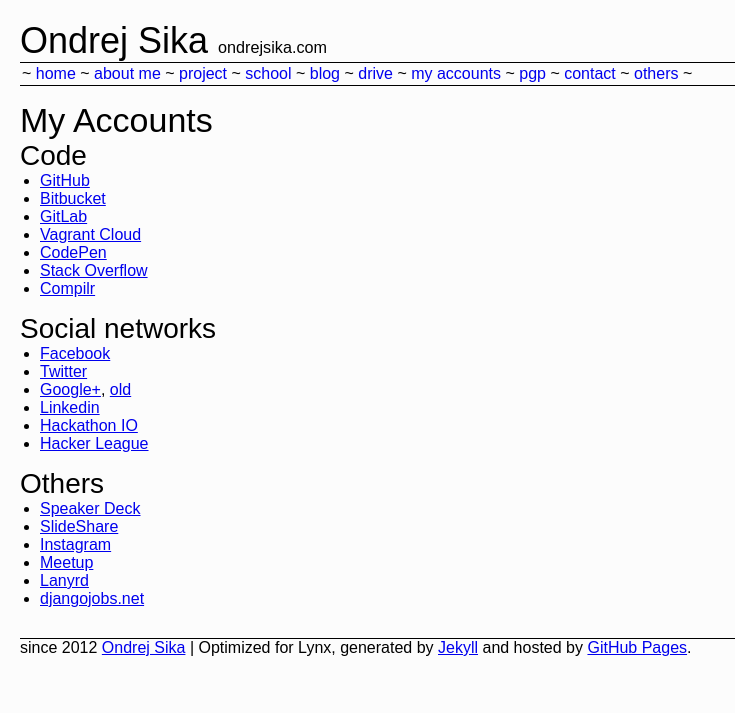
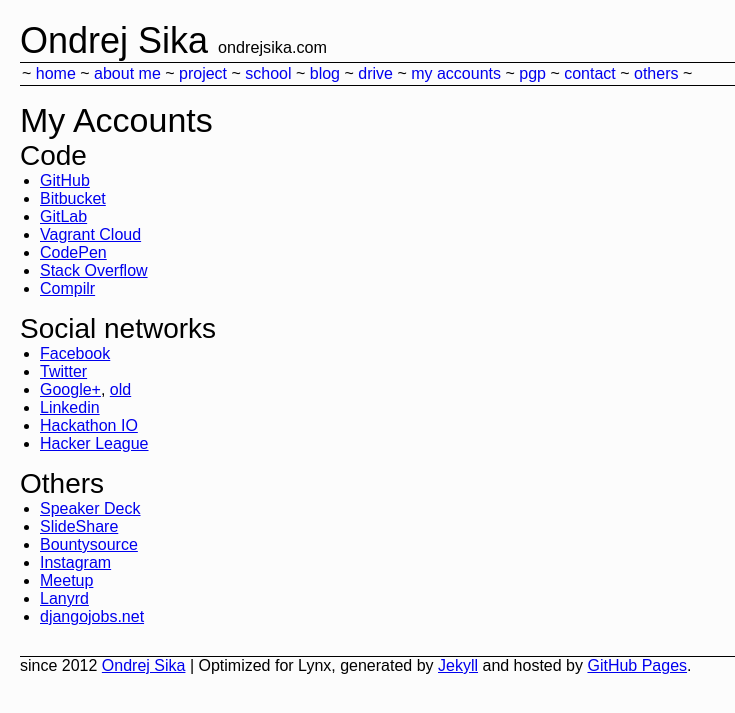
Before and after one commit to ondrejsika/ondrejsika.com, a Jekyll site: the page built from my-accounts.md, in a window 1280 px wide. Shown: the top 713 px of the page, without its empty margins (0-735 px from the left). Built offline with Jekyll 4.4.1, drawn with Linux system fonts in a browser that asks for light colours; Markdown is read by kramdown in place of the engine named in the settings; comment, search, counter and statistics services are not loaded.

Commit message:
add bountysource account

```diff
--- a/my-accounts.md
+++ b/my-accounts.md
@@ -31,6 +31,7 @@
 
 * [Speaker Deck](https://speakerdeck.com/ondrejsika)
 * [SlideShare](https://www.slideshare.net/ondrejsika/)
+* [Bountysource](https://www.bountysource.com/people/19333)
 * [Instagram](http://instagram.com/ondrejsika)
 * [Meetup](http://www.meetup.com/members/84973902/)
 * [Lanyrd](http://lanyrd.com/profile/ondrejsika/)
```
